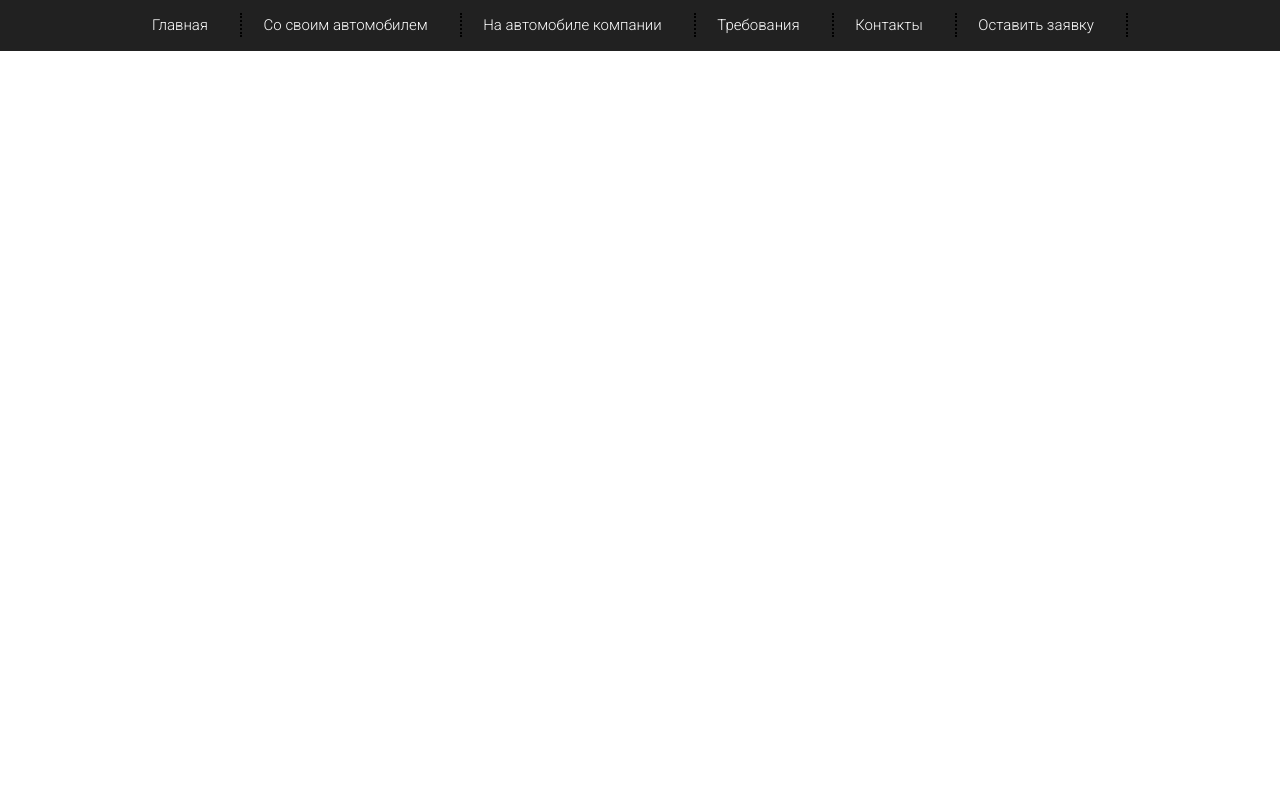
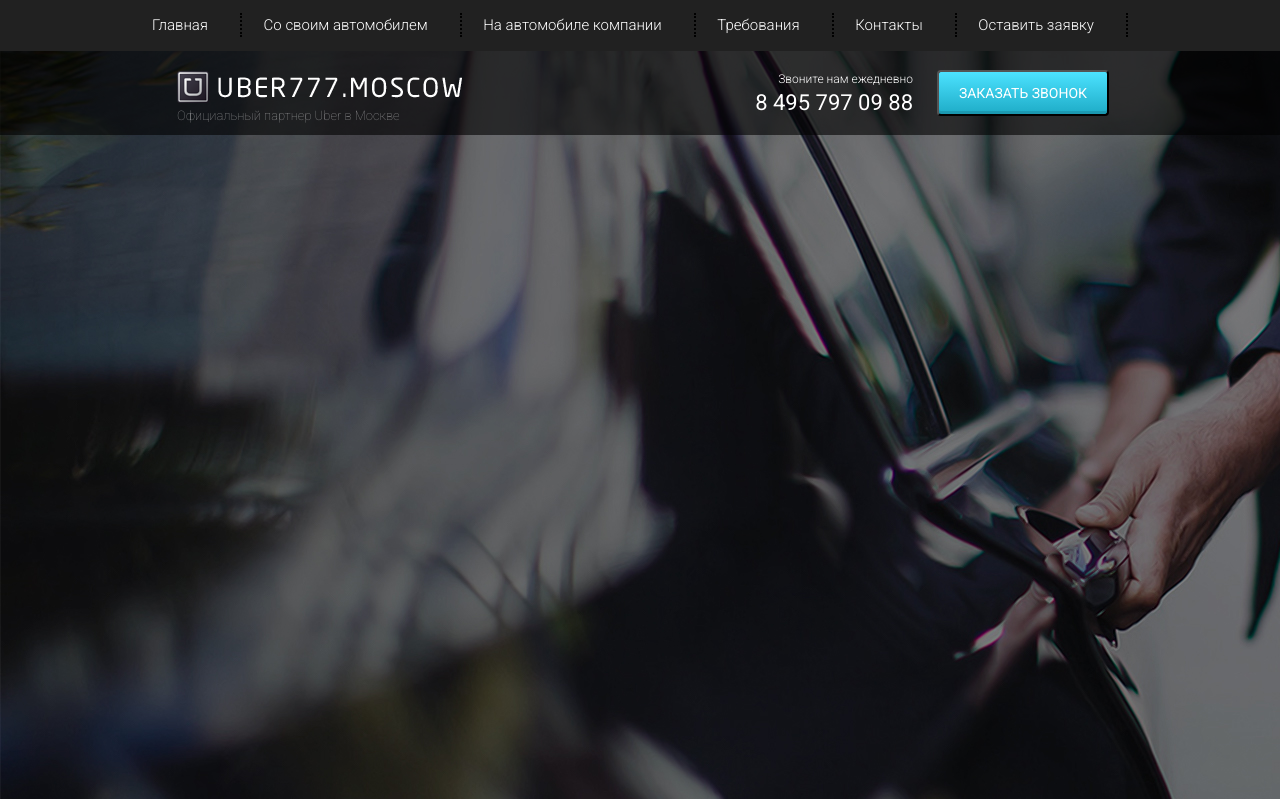
Before and after one commit to LykovIlya/Udemy_Course_Uber_Project, a plain HTML site: page src/index.html in a window 1280 px wide. Drawn offline with Linux system fonts and the light colour scheme.

Commit message:
update: work with style in header section

```diff
--- a/src/css/style.css
+++ b/src/css/style.css
@@ -2,10 +2,9 @@
 	font-family: "Roboto", sans-serif;
 }
 
-header {
+nav {
 	height: 51px;
 	background: #212121;
-	/* background: red; */
 }
 .menu {
 	display: flex;
@@ -15,22 +14,83 @@ header {
 	list-style: none;
 }
 .menu .menu_link {
-	/* padding: 0; */
 	text-decoration: none;
-
-	font-family: "Roboto";
-	/* font-style: normal; */
 	font-weight: 300;
 	font-size: 15px;
-	/* line-height: 15px; */
-	/* or 100% */
-
-	/* display: flex; */
 	align-items: center;
-
 	color: #ffffff;
 }
 .menu .menu_item {
 	border-right: 2px dotted black;
 	padding-right: 32px;
 }
+
+.subheader {
+	height: 84px;
+	background: rgba(0, 0, 0, 0.6);
+	mix-blend-mode: normal;
+}
+header {
+	background: url("../img/uber_bg.png");
+	min-height: 799px;
+}
+
+.subheader .row {
+	/* height: 84px; */
+	/* align-items: center; */
+}
+
+.subheader .subheader_logo {
+	display: block;
+	max-width: 100%;
+	margin-top: 20px;
+}
+
+.subheader .subheader_official {
+	margin-top: 6px;
+	font-weight: 100;
+	font-size: 13px;
+	line-height: 13px;
+	color: #ffffff;
+	opacity: 0.5;
+}
+
+.subheader .subheader_call {
+	margin-top: 22px;
+	font-weight: 300;
+	font-size: 12px;
+	line-height: 12px;
+	align-items: center;
+	text-align: right;
+	color: #ffffff;
+}
+
+.subheader .subheader_call a {
+	margin-top: 7px;
+	display: block;
+	text-decoration: none;
+	font-weight: 400;
+	font-size: 22px;
+	line-height: 22px;
+	/* align-items: right; */
+	text-align: right;
+	text-transform: uppercase;
+	color: #ffffff;
+}
+
+.subheader .subheader_btn {
+	margin-top: 19px;
+	width: 172px;
+	height: 46px;
+	background: linear-gradient(0deg, #1eacc7 0%, #4ce2ff 100%);
+	box-shadow: inset 0px -3px 0px rgba(0, 0, 0, 0.12);
+	border-radius: 4px;
+	font-weight: 400;
+	font-size: 14px;
+	line-height: 14px;
+	/* identical to box height, or 329% */
+	align-items: center;
+	text-align: center;
+	text-transform: uppercase;
+	color: #ffffff;
+}
--- a/src/index.html
+++ b/src/index.html
@@ -17,8 +17,8 @@
 	</head>
 	<body>
 		<header>
-			<div class="container">
-				<nav>
+			<nav>
+				<div class="container">
 					<ul class="menu">
 						<li class="menu_item"><a href="#" class="menu_link">Главная</a></li>
 						<li class="menu_item">
@@ -37,7 +37,32 @@
 							<a href="#" class="menu_link">Оставить заявку</a>
 						</li>
 					</ul>
-				</nav>
+				</div>
+			</nav>
+			<div class="subheader">
+				<div class="container">
+					<div class="row">
+						<div class="col-md-4 offset-md-1">
+							<a href="#" class="subheader_logo"
+								><img src="./icons/Uber.png" alt="logo" />
+							</a>
+							<div class="subheader_official">
+								Официальный партнер Uber в Москве
+							</div>
+						</div>
+						<div class="col-md-2 offset-md-2">
+							<div class="subheader_call">
+								Звоните нам ежедневно
+								<a href="tel:+74957970988">8 495 797 09 88</a>
+							</div>
+						</div>
+						<div class="col-md-2">
+							<a href="#">
+								<button class="subheader_btn">Заказать звонок</button></a
+							>
+						</div>
+					</div>
+				</div>
 			</div>
 		</header>
 	</body>
```
